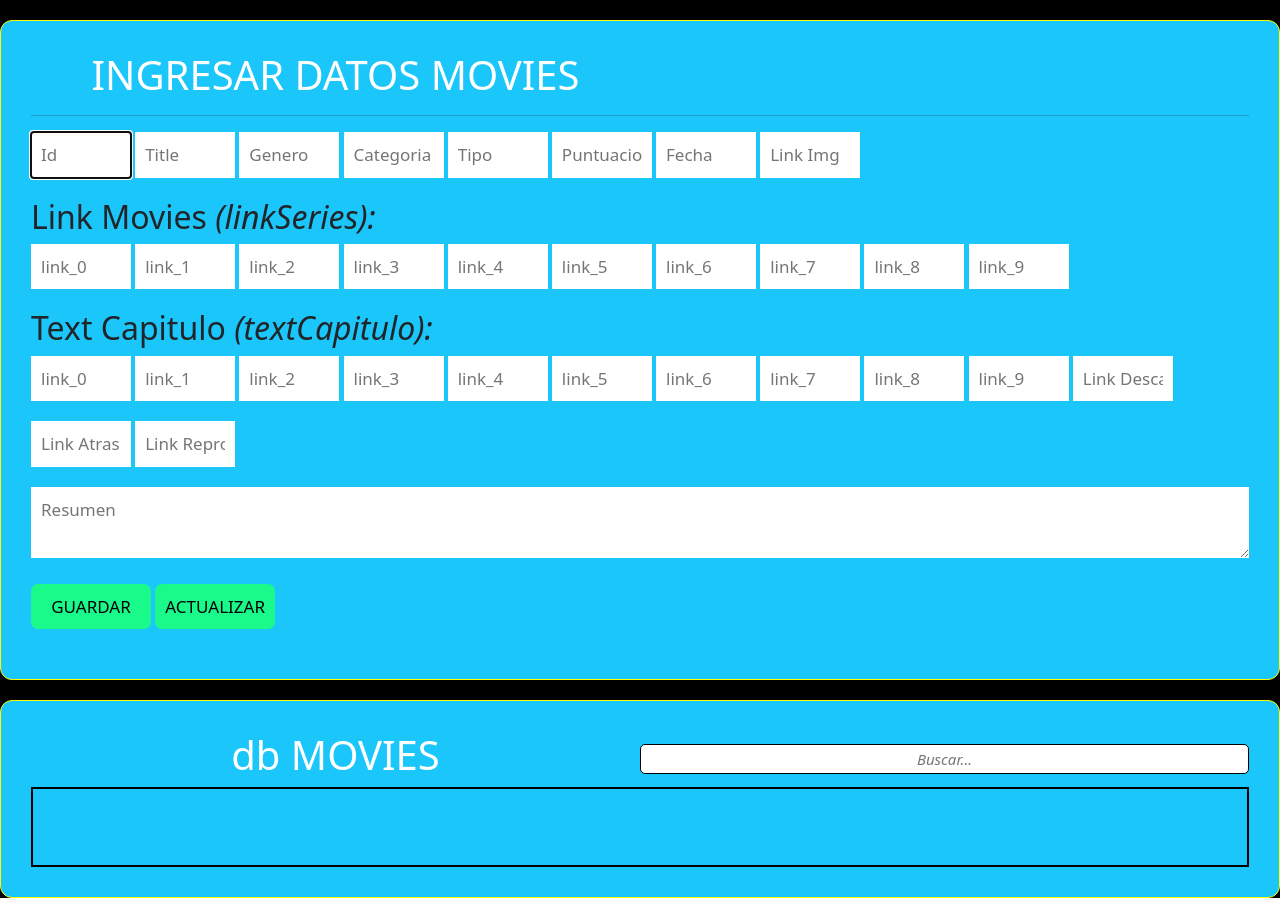
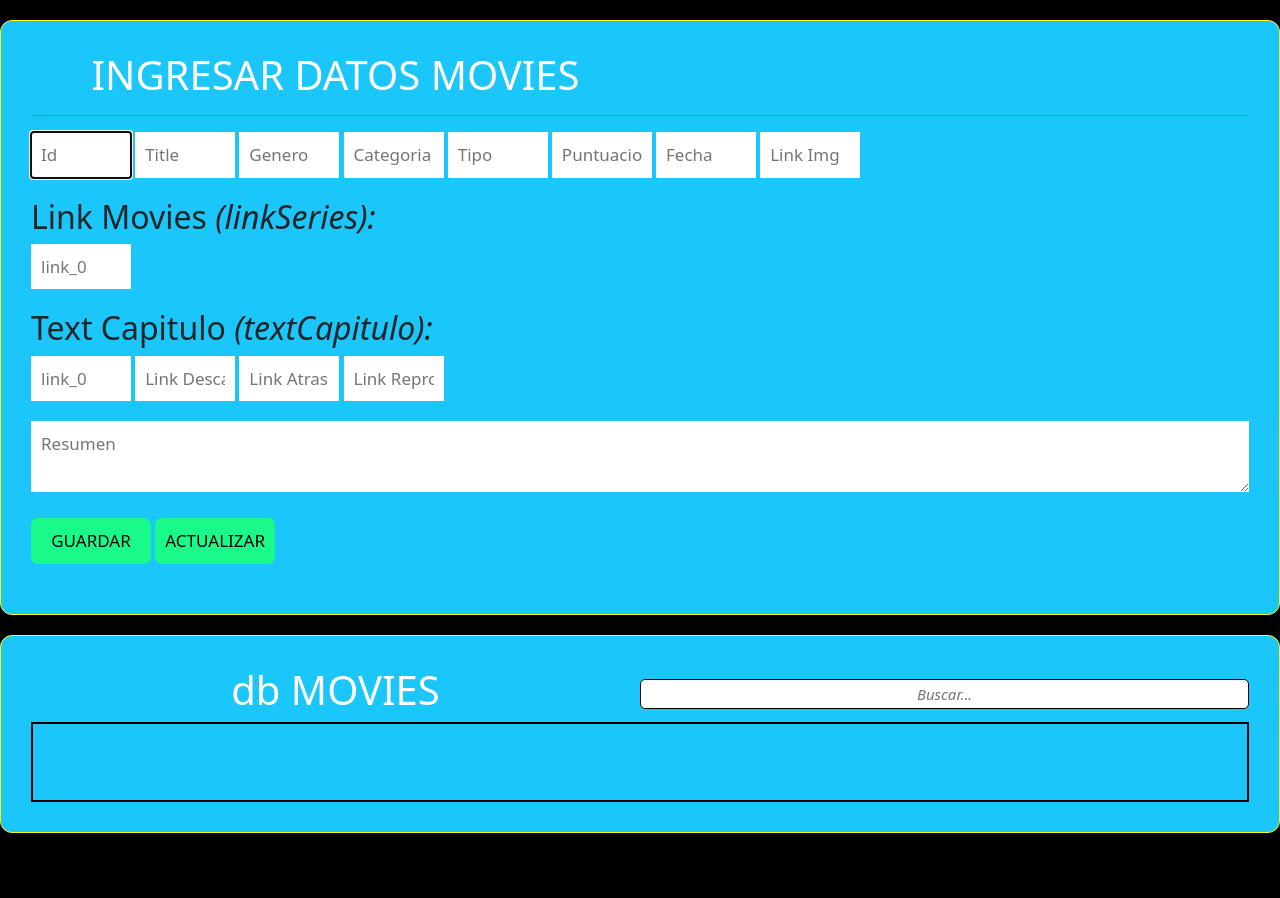
Before and after one commit to loadigital/movies, a plain HTML site: page index.html in a window 1280 px wide. After the commit the page ends 833 px from the top, so only its background shows below. Drawn offline with nearby package versions, Linux system fonts and the light colour scheme; no server answers.

Commit message:
Update index.html

```diff
--- a/index.html
+++ b/index.html
@@ -26,26 +26,10 @@
 		<input type="text" id="linkImg" placeholder="Link Img">
 		<h2>Link Movies <i>(linkSeries):</i></h2>
 		<input type="text" id="link_0" placeholder="link_0">
-		<input type="text" id="link_1" placeholder="link_1">
-		<input type="text" id="link_2" placeholder="link_2">
-		<input type="text" id="link_3" placeholder="link_3">
-		<input type="text" id="link_4" placeholder="link_4">
-		<input type="text" id="link_5" placeholder="link_5">
-		<input type="text" id="link_6" placeholder="link_6">
-		<input type="text" id="link_7" placeholder="link_7">
-		<input type="text" id="link_8" placeholder="link_8">
-		<input type="text" id="link_9" placeholder="link_9">
+
 		<h2>Text Capitulo <i>(textCapitulo):</i> </i></h2>
 		<input type="text" id="text_0" placeholder="link_0">
-		<input type="text" id="text_1" placeholder="link_1">
-		<input type="text" id="text_2" placeholder="link_2">
-		<input type="text" id="text_3" placeholder="link_3">
-		<input type="text" id="text_4" placeholder="link_4">
-		<input type="text" id="text_5" placeholder="link_5">
-		<input type="text" id="text_6" placeholder="link_6">
-		<input type="text" id="text_7" placeholder="link_7">
-		<input type="text" id="text_8" placeholder="link_8">
-		<input type="text" id="text_9" placeholder="link_9">
+
 		<input type="text" id="linkDescarga" placeholder="Link Descarga">
 		<input type="text" id="linkAtras" placeholder="Link Atras">
 		<input type="text" id="linkReproducir" placeholder="Link Reproducir">
```
